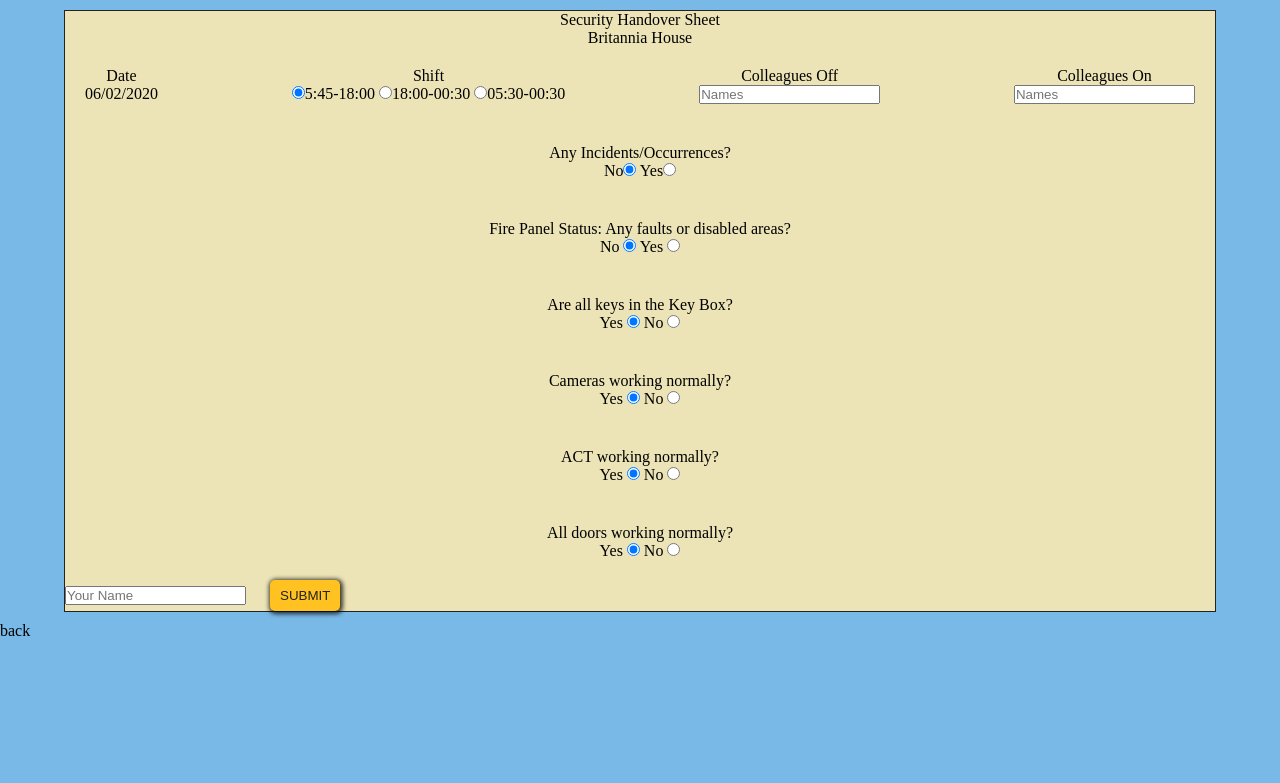
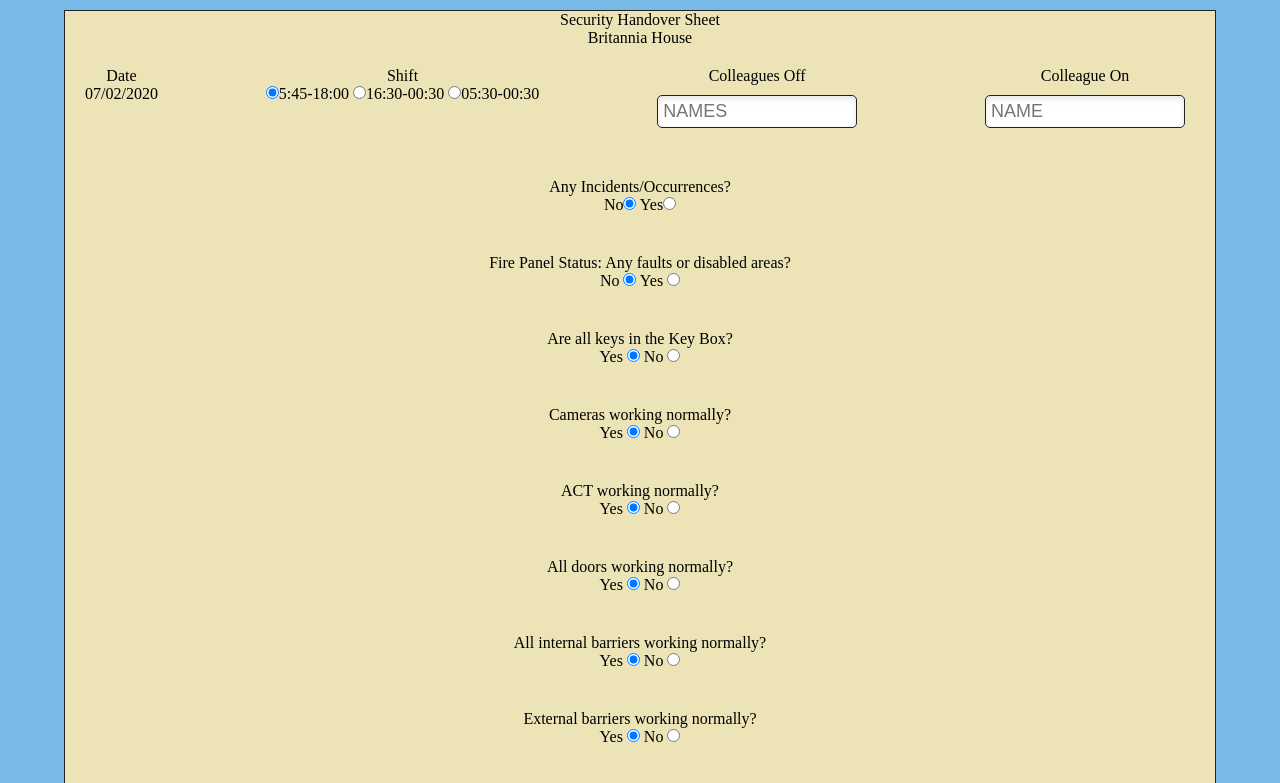
Before and after one commit to BojoZahariev/handover-snips, a plain HTML site: page index.html in a window 1280 px wide. Both pictures are taken after a click on the element "New Sheet". Shown: the top 783 px of the page. Drawn offline with Linux system fonts and the light colour scheme.

Commit message:
new almost done

```diff
--- a/index.html
+++ b/index.html
@@ -23,13 +23,13 @@
       <div class="top">
         <p>
           Date <br />
-          06/02/2020
+          <span id="date">06/02/2020</span>
         </p>
 
         <p>
           Shift <br />
           <input class="radioShift" type="radio" name="shift" value="early" checked />5:45-18:00
-          <input class="radioShift" type="radio" name="shift" value="late" />18:00-00:30
+          <input class="radioShift" type="radio" name="shift" value="late" />16:30-00:30
           <input class="radioShift" type="radio" name="shift" value="full" />05:30-00:30
         </p>
 
@@ -39,12 +39,12 @@
         </p>
 
         <p>
-          Colleagues On <br />
-          <input id="inputOn" type="text" placeholder="Names" class="inputs" />
+          Colleague On <br />
+          <input id="inputOn" type="text" placeholder="Name" class="inputs" />
         </p>
       </div>
 
-      <div class="incidentsDiv">
+      <div class="radioDiv">
         <p id="incidents">
           Any Incidents/Occurrences? <br />
 
@@ -59,7 +59,7 @@
         </p>
       </div>
 
-      <div class="incidentsDiv">
+      <div class="radioDiv">
         <p id="fire">
           Fire Panel Status: Any faults or disabled areas? <br />
           No <input class="radioFire" type="radio" name="fire" value="Ok" checked /> Yes
@@ -68,7 +68,7 @@
         </p>
       </div>
 
-      <div class="incidentsDiv">
+      <div class="radioDiv">
         <p id="keys">
           Are all keys in the Key Box? <br />
           Yes <input class="radioKeys" type="radio" name="keys" value="Ok" checked /> No <input class="radioKeys" type="radio" name="keys" value="No" />
@@ -76,7 +76,7 @@
         </p>
       </div>
 
-      <div class="incidentsDiv">
+      <div class="radioDiv">
         <p id="cams">
           Cameras working normally? <br />
           Yes <input class="radioCams" type="radio" name="cams" value="Ok" checked /> No <input class="radioCams" type="radio" name="cams" value="No" />
@@ -84,7 +84,7 @@
         </p>
       </div>
 
-      <div class="incidentsDiv">
+      <div class="radioDiv">
         <p id="act">
           ACT working normally? <br />
           Yes <input class="radioAct" type="radio" name="act" value="Ok" checked /> No <input class="radioAct" type="radio" name="act" value="No" />
@@ -92,7 +92,7 @@
         </p>
       </div>
 
-      <div class="incidentsDiv">
+      <div class="radioDiv">
         <p id="doors">
           All doors working normally? <br />
           Yes <input class="radioDoors" type="radio" name="doors" value="Ok" checked /> No
@@ -101,9 +101,46 @@
         </p>
       </div>
 
-      <input id="input1" type="text" placeholder="Your Name" class="inputs" />
+      <div class="radioDiv">
+        <p id="intBars">
+          All internal barriers working normally? <br />
+          Yes <input class="radioIntBars" type="radio" name="barriers" value="Ok" checked /> No
+          <input class="radioIntBars" type="radio" name="barriers" value="No" />
+          <textarea id="textIntBars" rows="4" cols="100" placeholder="Describe barriers faults."></textarea>
+        </p>
+      </div>
 
-      <button id="formSubmit" class="submitBtn">SUBMIT</button>
+      <div class="radioDiv">
+        <p id="extBars">
+          External barriers working normally? <br />
+          Yes <input class="radioExtBars" type="radio" name="extBarriers" value="Ok" checked /> No
+          <input class="radioExtBars" type="radio" name="extBarriers" value="No" />
+          <textarea id="textExtBars" rows="4" cols="100" placeholder="Describe barriers faults."></textarea>
+        </p>
+      </div>
+
+      <div class="radioDiv">
+        <p id="city">
+          Have all defects (if any) been reported to CITY FM? <br />
+          Yes <input class="radioCity" type="radio" name="city" value="Ok" checked /> No
+          <input class="radioCity" type="radio" name="city" value="No" />
+          <textarea id="textCity" rows="4" cols="100" placeholder="Describe defects."></textarea>
+        </p>
+      </div>
+
+      <div class="radioDiv">
+        <p id="comments">
+          Any additional comments? <br />
+          No <input class="radioCom" type="radio" name="comment" value="Ok" checked /> Yes
+          <input class="radioCom" type="radio" name="comment" value="No" />
+          <textarea id="textCom" rows="4" cols="100" placeholder="Write your comments here."></textarea>
+        </p>
+      </div>
+
+      <div class="signatureDiv">
+        <input id="signature" type="text" placeholder="Your Name" class="inputs" />
+        <button id="formSubmit" class="submitBtn">SUBMIT</button>
+      </div>
     </div>
     <p id="backBtn">back</p>
     <script src="./script.js"></script>
--- a/script.js
+++ b/script.js
@@ -3,6 +3,7 @@
 const backBtn = document.querySelector('#backBtn');
 
 //New
+const date = document.querySelector('#date');
 const newForm = document.querySelector('#new');
 const textInc = document.querySelector('#textInc');
 const textFire = document.querySelector('#textFire');
@@ -10,9 +11,32 @@
 const textCams = document.querySelector('#textCams');
 const textAct = document.querySelector('#textAct');
 const textDoors = document.querySelector('#textDoors');
+const textIntBars = document.querySelector('#textIntBars');
+const textExtBars = document.querySelector('#textExtBars');
+const textCity = document.querySelector('#textCity');
+const textCom = document.querySelector('#textCom');
 
 const submitBtn = document.querySelector('#formSubmit');
 const input = document.querySelector('#input1');
+
+const dateFormat = () => {
+  let dateObj = new Date();
+  let month = addZero(dateObj.getMonth() + 1);
+  let day = addZero(dateObj.getDate());
+  let year = dateObj.getFullYear();
+
+  issueDate = day + '/' + month + '/' + year;
+  return issueDate;
+};
+
+const addZero = i => {
+  if (i < 10) {
+    i = '0' + i;
+  }
+  return i;
+};
+
+date.textContent = dateFormat();
 
 newBtn.addEventListener('click', e => {
   initialDiv.style.display = 'none';
@@ -49,14 +73,11 @@
 displayTextArea(radiosAct, textAct);
 const radiosDoors = document.getElementsByClassName('radioDoors');
 displayTextArea(radiosDoors, textDoors);
-
-//USE for reception
-submitBtn.addEventListener('click', e => {
-  e.preventDefault();
-  if (input.value.length > 1) {
-    sheetForm.reset();
-  } else {
-    console.log('ding');
-    sheetForm.reset();
-  }
-});
+const radiosIntBars = document.getElementsByClassName('radioIntBars');
+displayTextArea(radiosIntBars, textIntBars);
+const radiosExtBars = document.getElementsByClassName('radioExtBars');
+displayTextArea(radiosExtBars, textExtBars);
+const radiosCity = document.getElementsByClassName('radioCity');
+displayTextArea(radiosCity, textCity);
+const radiosCom = document.getElementsByClassName('radioCom');
+displayTextArea(radiosCom, textCom);
--- a/style.css
+++ b/style.css
@@ -6,6 +6,19 @@
 
 body {
   background-color: #78b9e7;
+}
+
+.inputs {
+  text-transform: uppercase;
+  border: 1px solid #222;
+  border-radius: 5px;
+  background-color: #fff;
+  padding: 5px 5px;
+  box-shadow: inset 0 3px 6px #0000001a;
+
+  width: 200px;
+  font-size: 18px;
+  margin: 10px;
 }
 
 .btnDiv {
@@ -43,7 +56,7 @@
   padding: 20px;
 }
 
-.incidentsDiv {
+.radioDiv {
   text-align: center;
   padding: 20px;
 }
@@ -57,7 +70,11 @@
 #textKeys,
 #textCams,
 #textAct,
-#textDoors {
+#textDoors,
+#textIntBars,
+#textExtBars,
+#textCity,
+#textCom {
   display: none;
 }
 
@@ -90,3 +107,7 @@
   -moz-box-shadow: 1px 1px 4px 0px rgba(0, 0, 0, 0.75);
   box-shadow: 1px 1px 4px 0px rgba(0, 0, 0, 0.75);
 }
+
+.signatureDiv {
+  text-align: center;
+}
```
